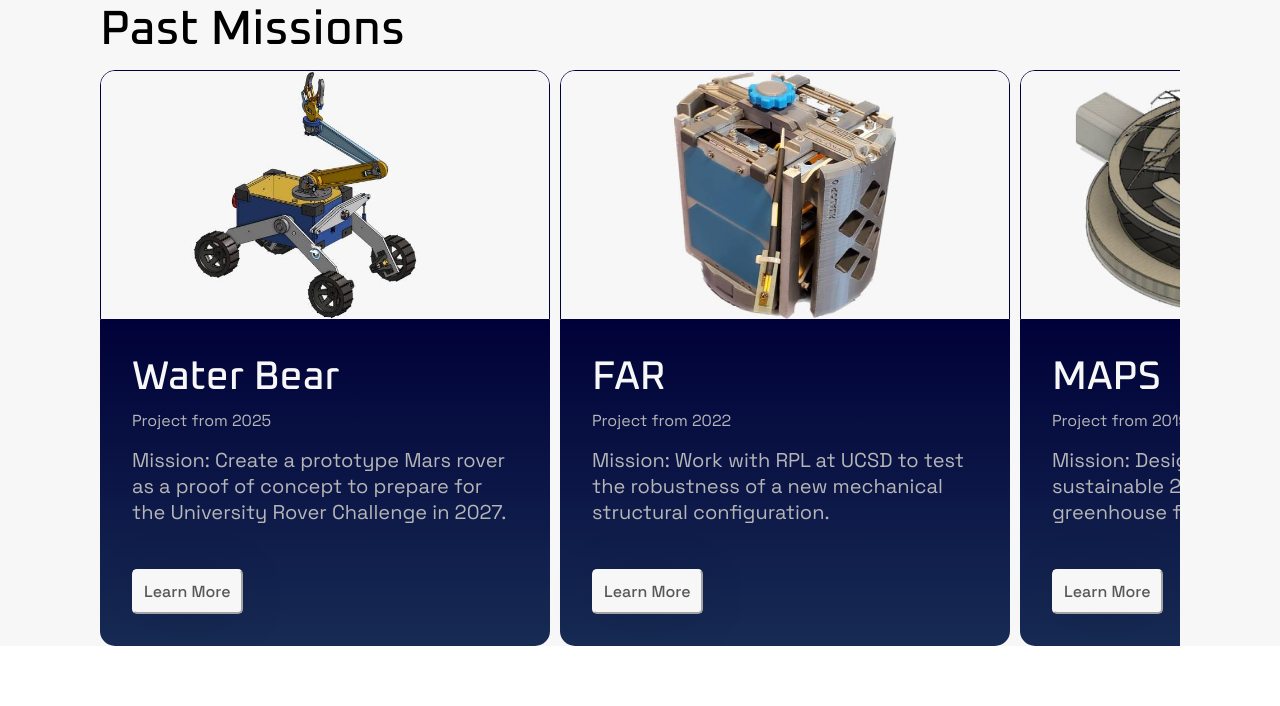
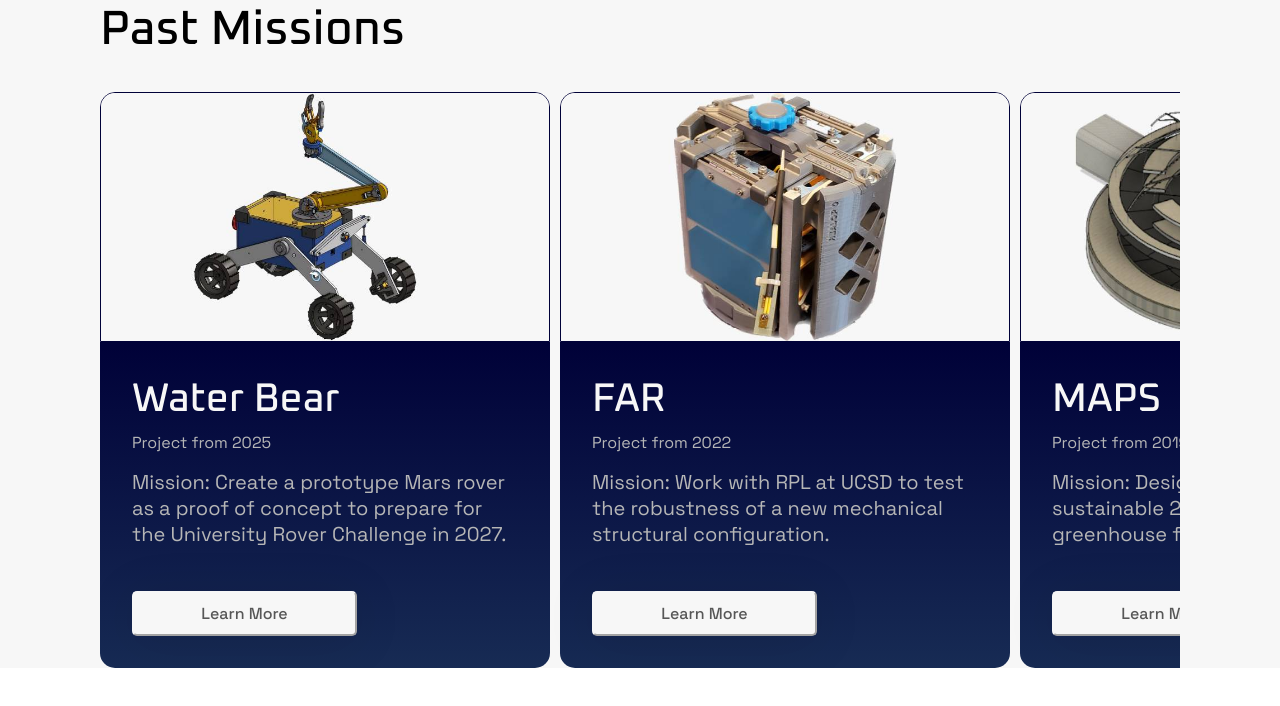
Before and after one commit to include-davis/sss, a Next.js app: page /test in a window 1280 px wide. Shown: the top 706 px of the page. Built offline with nearby package versions, Linux system fonts and the light colour scheme.

Commit message:
fixing gap + button

```diff
--- a/app/(pages)/_components/pastMissions/pastMissions.module.scss
+++ b/app/(pages)/_components/pastMissions/pastMissions.module.scss
@@ -7,7 +7,7 @@
   display: flex;
   flex-direction: column;
   align-items: flex-start;
-  gap: 0.625rem;
+  gap: 2rem;
 }
 
 .header {
@@ -104,6 +104,7 @@
       background: var(--off-white);
       border-color: var(--off-white);
       box-shadow: 0 5px 50px 0 rgba(0, 0, 0, 0.10);
+      width: 14.0625rem;
 
       // text
       color: var(--gray);
```
